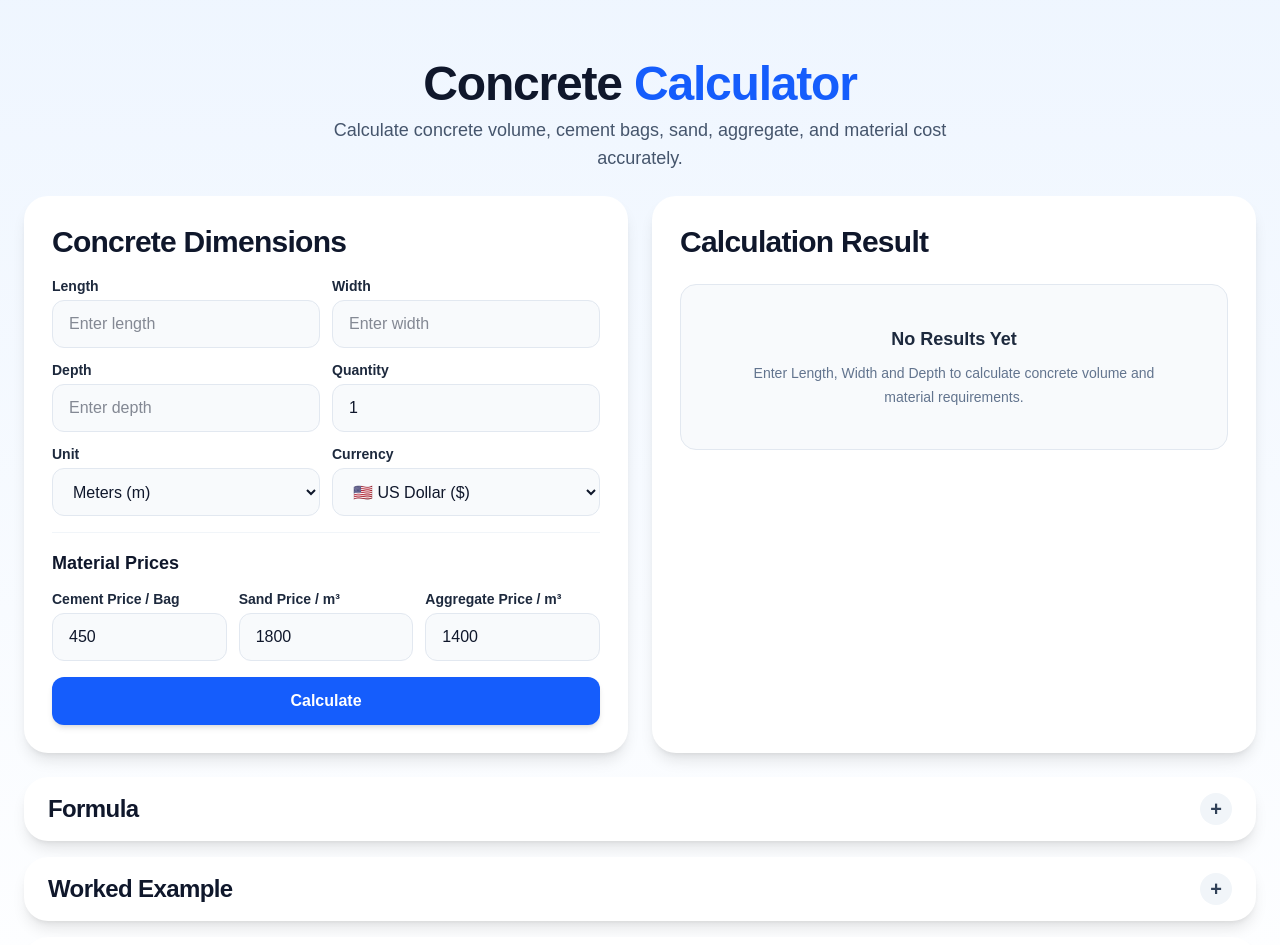
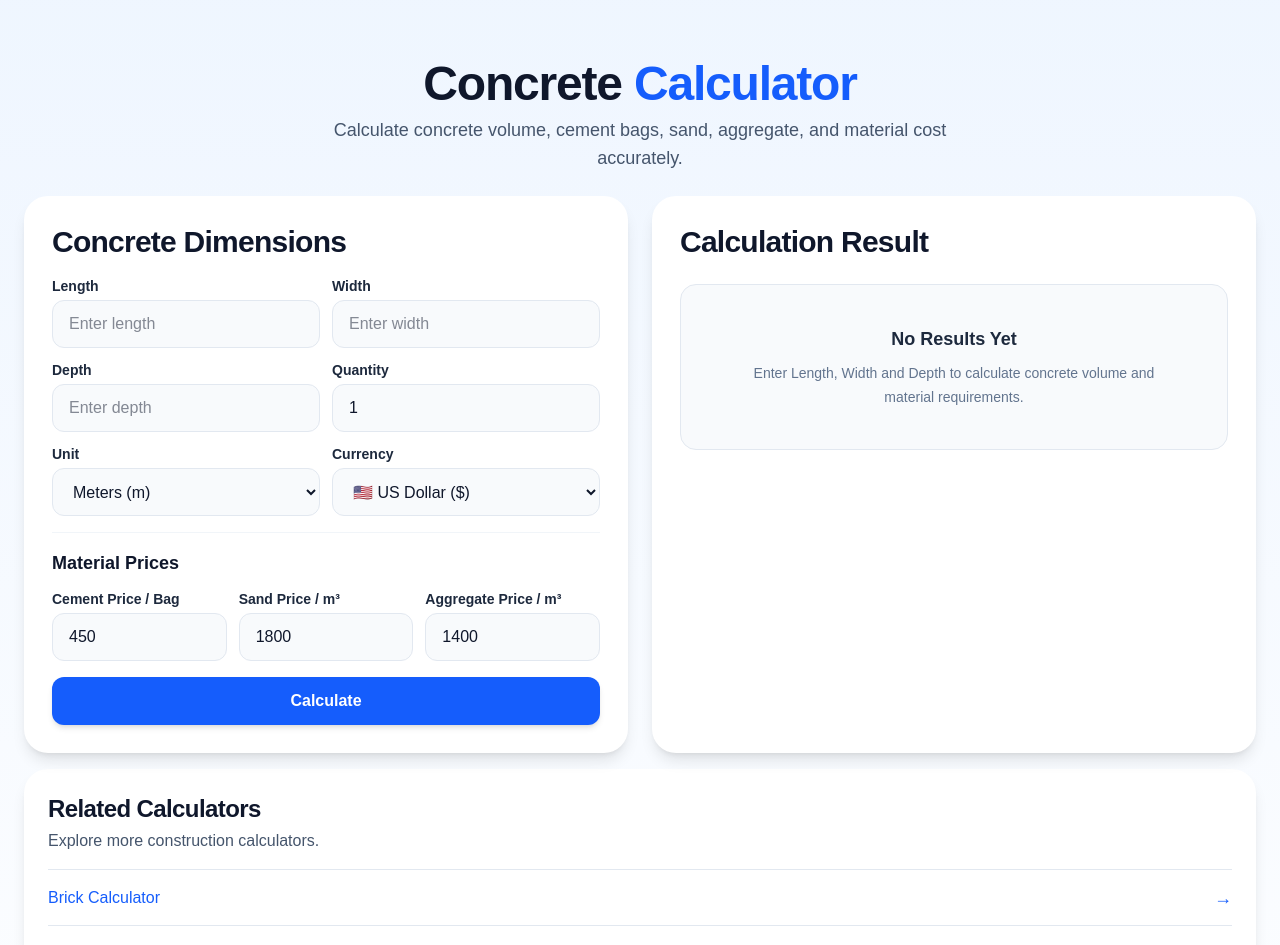
Before and after one commit to km7max-cmd/cornerspan, a Next.js app: page /calculators/concrete in a window 1280 px wide. Shown: the top 945 px of the page. Built offline with nearby package versions, Linux system fonts and the light colour scheme.

Commit message:
Add RelatedCalculators component to ConcreteCalculator

```diff
--- a/app/calculators/concrete/ConcreteCalculator.tsx
+++ b/app/calculators/concrete/ConcreteCalculator.tsx
@@ -327,6 +327,7 @@ setCurrency={setCurrency}
 
           </div>
 
+ <RelatedCalculators />
           <Formula />
 
 <Example />
```
